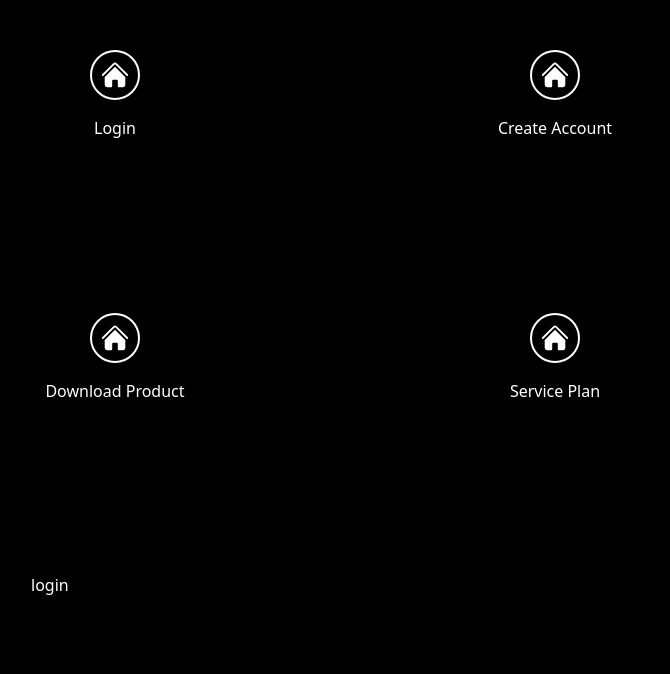
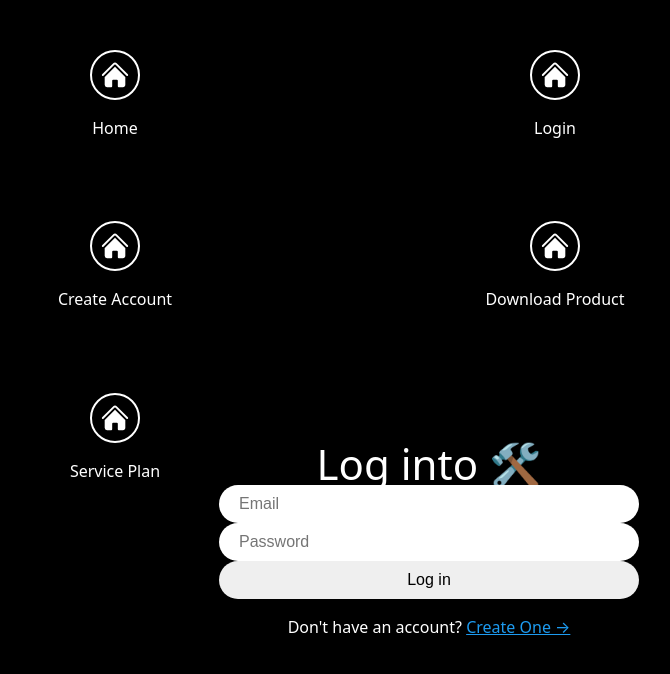
Before and after one commit to david-YJ-Kim/slt.oi, a React (Vite) app: page /soi/v1/brochure/login in a window 1280 px wide. Shown: the top 674 px of the page, without its empty margins (179-849 px from the left). Built offline with nearby package versions, Linux system fonts and the light colour scheme.

Commit message:
#1 라우팅 개발: Ticket 구매하여 제어 기능 초안

```diff
--- /dev/null
+++ b/src/components/auth-components.ts
@@ -0,0 +1,49 @@
+import { styled } from "styled-components";
+
+export const Wrapper = styled.div`
+  height: 100%;
+  display: flex;
+  flex-direction: column;
+  align-items: center;
+  width: 420px;
+  padding: 50px 0px;
+`;
+
+export const Title = styled.h1`
+  font-size: 42px;
+`;
+
+export const Form = styled.form`
+  margin-top: 50px;
+  margin-bottom: 10px;
+  display: flex;
+  flex-direction: column;
+  gap: 10px;
+  width: 100%;
+`;
+
+export const Input = styled.input`
+  padding: 10px 20px;
+  border-radius: 50px;
+  border: none;
+  width: 100%;
+  font-size: 16px;
+  &[type="submit"] {
+    cursor: pointer;
+    &:hover {
+      opacity: 0.8;
+    }
+  }
+`;
+
+export const Error = styled.span`
+  font-weight: 600;
+  color: tomato;
+`;
+
+export const Switcher = styled.span`
+  margin-top: 20px;
+  a {
+    color: #1d9bf0;
+  }
+`;
--- /dev/null
+++ b/src/components/button-components.ts
@@ -0,0 +1,34 @@
+import { styled } from "styled-components";
+
+const Button = styled.button`
+  border: 0;
+  font-size: 12px;
+  padding: 5px 10px;
+  text-transform: uppercase;
+  border-radius: 5px;
+  cursor: pointer;
+`;
+
+export const DeleteButton = styled(Button)`
+  background-color: tomato;
+  color: white;
+  font-weight: 600;
+`;
+
+export const EditButton = styled(Button)`
+  background-color: white;
+  color: black;
+  font-weight: 600;
+`;
+
+export const CancelButton = styled(Button)`
+  background-color: white;
+  color: tomato;
+  font-weight: 600;
+`;
+
+export const SaveButton = styled(Button)`
+  background-color: white;
+  color: blue;
+  font-weight: 600;
+`;
--- a/src/routes/brochure-route.tsx
+++ b/src/routes/brochure-route.tsx
@@ -7,8 +7,9 @@ export default function BrochureRoute({
   children: React.ReactNode;
 }) {
   const user = auth.currentUser;
-  if (user) {
-    return <Navigate to="/service" />;
-  }
+  // 개발을 위해 잠시... 주석
+  // if (user) {
+  //   return <Navigate to="/service" />;
+  // }
   return children;
 }
--- a/src/routes/service-auth-route.tsx
+++ b/src/routes/service-auth-route.tsx
@@ -1,5 +1,6 @@
 import { Navigate } from "react-router-dom";
 import { auth } from "../firebase";
+import oiConstant from "../oi-constant";
 
 export default function ServiceAuthRoute({
   children,
@@ -8,7 +9,13 @@ export default function ServiceAuthRoute({
 }) {
   const user = auth.currentUser;
   if (user === null) {
-    return <Navigate to="/login" />;
+    return (
+      <Navigate
+        to={`${oiConstant.url.brochure.base}${oiConstant.url.brochure.login}`}
+      />
+    );
   }
+
+  // user ticket activation 확인
   return children;
 }
--- a/src/view/layout/brochure-layout.tsx
+++ b/src/view/layout/brochure-layout.tsx
@@ -1,15 +1,38 @@
 import { Link, Outlet, useNavigate } from "react-router-dom";
 import { Menu, MenuItem, Wrapper } from "../../components/layout-styled";
 import oiConstant from "../../oi-constant";
+import { auth } from "../../firebase";
 
 export default function BrochureLayout() {
   const navigate = useNavigate();
+  const user = auth.currentUser;
+
+  // 로그인 된 유저 + Ticker Activation 된 유저는 service로 넘겨야함
 
   return (
     <>
+      <p>{user ? `${user.displayName} is loged in` : null}</p>
       <Wrapper>
         <Menu>
-          <Link to="/soi/v1/brochure/login">
+          <Link to="">
+            <MenuItem>
+              <svg
+                xmlns="http://www.w3.org/2000/svg"
+                viewBox="0 0 24 24"
+                fill="currentColor"
+                className="w-6 h-6"
+              >
+                <path d="M11.47 3.841a.75.75 0 0 1 1.06 0l8.69 8.69a.75.75 0 1 0 1.06-1.061l-8.689-8.69a2.25 2.25 0 0 0-3.182 0l-8.69 8.69a.75.75 0 1 0 1.061 1.06l8.69-8.689Z" />
+                <path d="m12 5.432 8.159 8.159c.03.03.06.058.091.086v6.198c0 1.035-.84 1.875-1.875 1.875H15a.75.75 0 0 1-.75-.75v-4.5a.75.75 0 0 0-.75-.75h-3a.75.75 0 0 0-.75.75V21a.75.75 0 0 1-.75.75H5.625a1.875 1.875 0 0 1-1.875-1.875v-6.198a2.29 2.29 0 0 0 .091-.086L12 5.432Z" />
+              </svg>
+            </MenuItem>
+          </Link>
+          Home
+        </Menu>
+        <Menu>
+          <Link
+            to={`${oiConstant.url.brochure.base}${oiConstant.url.brochure.login}`}
+          >
             <MenuItem>
               <svg
                 xmlns="http://www.w3.org/2000/svg"
--- a/src/view/pages/create-account.tsx
+++ b/src/view/pages/create-account.tsx
@@ -1,3 +1,107 @@
+import { createUserWithEmailAndPassword, updateProfile } from "firebase/auth";
+import React, { useState } from "react";
+import { Form, Link, useNavigate } from "react-router-dom";
+import { FirebaseError } from "firebase/app";
+import {
+  Error,
+  Input,
+  Switcher,
+  Title,
+  Wrapper,
+} from "../../components/auth-components";
+import oiConstant from "../../oi-constant";
+import { auth } from "../../firebase";
+
 export default function CreateAccount() {
-  return <h1>create-account</h1>;
+  const navigate = useNavigate();
+  const [isLoading, setLoading] = useState(false);
+  const [name, setName] = useState("");
+  const [email, setEmail] = useState("");
+  const [password, setPassword] = useState("");
+  const [error, setError] = useState("");
+  const onChange = (e: React.ChangeEvent<HTMLInputElement>) => {
+    const {
+      target: { name, value },
+    } = e;
+    if (name === "name") {
+      setName(value);
+    } else if (name === "email") {
+      setEmail(value);
+    } else if (name === "password") {
+      setPassword(value);
+    }
+  };
+
+  const onSubmit = async (e: React.FormEvent<HTMLFormElement>) => {
+    e.preventDefault();
+    setError(""); // Error 내용 존재 시, 초기화
+    if (isLoading || name === "" || email === "" || password === "") return;
+    try {
+      setLoading(true);
+      const credentials = await createUserWithEmailAndPassword(
+        auth,
+        email,
+        password
+      );
+      console.log(credentials.user);
+      await updateProfile(credentials.user, {
+        displayName: name,
+      });
+      navigate("/");
+    } catch (e) {
+      console.log(e);
+      if (e instanceof FirebaseError) {
+        setError(e.message);
+      }
+      // set Error
+    } finally {
+      setLoading(false);
+    }
+    console.log(name, email, password);
+  };
+  return (
+    <Wrapper>
+      <Title>Join 🛠️</Title>
+      <Form onSubmit={onSubmit}>
+        <Input
+          name="name"
+          onChange={onChange}
+          value={name}
+          placeholder="Name"
+          type="text"
+          required
+        />
+        <Input
+          name="email"
+          onChange={onChange}
+          value={email}
+          placeholder="Email"
+          type="email"
+          required
+        />
+        <Input
+          name="password"
+          onChange={onChange}
+          value={password}
+          placeholder="Password"
+          type="password"
+          required
+        />
+        <Input
+          type="submit"
+          value={isLoading ? "Loading..." : "Create Account"}
+        />
+      </Form>
+      {error != "" ? <Error>{error}</Error> : null}
+      <Switcher>
+        Already have an account?{" "}
+        <Link
+          to={`${oiConstant.url.brochure.base}${oiConstant.url.brochure.login}`}
+        >
+          {" "}
+          Log in &rarr;
+        </Link>
+      </Switcher>
+    </Wrapper>
+  );
 }
--- a/src/view/pages/login.tsx
+++ b/src/view/pages/login.tsx
@@ -1,3 +1,87 @@
-export default function Login() {
-  return <h1>login</h1>;
+import React, { useState } from "react";
+import { Form, Link, useNavigate } from "react-router-dom";
+import { FirebaseError } from "firebase/app";
+import { signInWithEmailAndPassword } from "firebase/auth";
+import { auth } from "../../firebase";
+import {
+  Error,
+  Input,
+  Switcher,
+  Title,
+  Wrapper,
+} from "../../components/auth-components";
+import oiConstant from "../../oi-constant";
+
+export default function UserLogin() {
+  const navigate = useNavigate();
+  const [isLoading, setLoading] = useState(false);
+  const [email, setEmail] = useState("");
+  const [password, setPassword] = useState("");
+  const [error, setError] = useState("");
+  const onChange = (e: React.ChangeEvent<HTMLInputElement>) => {
+    const {
+      target: { name, value },
+    } = e;
+    if (name === "email") {
+      setEmail(value);
+    } else if (name === "password") {
+      setPassword(value);
+    }
+  };
+
+  const onSubmit = async (e: React.FormEvent<HTMLFormElement>) => {
+    e.preventDefault();
+    setError(""); // Error 내용 존재 시, 초기화
+    if (isLoading || email === "" || password === "") return;
+    try {
+      setLoading(true);
+      await signInWithEmailAndPassword(auth, email, password);
+
+      // user activation 확인
+      // fail 이면, service plan으로
+      navigate("/");
+    } catch (e) {
+      console.log(e);
+      if (e instanceof FirebaseError) {
+        setError(e.message);
+      }
+      // set Error
+    } finally {
+      setLoading(false);
+    }
+    console.log(name, email, password);
+  };
+  return (
+    <Wrapper>
+      <Title>Log into 🛠️</Title>
+      <Form onSubmit={onSubmit}>
+        <Input
+          name="email"
+          onChange={onChange}
+          value={email}
+          placeholder="Email"
+          type="email"
+          required
+        />
+        <Input
+          name="password"
+          onChange={onChange}
+          value={password}
+          placeholder="Password"
+          type="password"
+          required
+        />
+        <Input type="submit" value={isLoading ? "Loading..." : "Log in"} />
+      </Form>
+      {error != "" ? <Error>{error}</Error> : null}
+      <Switcher>
+        Don't have an account?{" "}
+        <Link
+          to={`${oiConstant.url.brochure.base}${oiConstant.url.brochure.createAccount}`}
+        >
+          Create One &rarr;
+        </Link>
+      </Switcher>
+    </Wrapper>
+  );
 }
--- a/src/view/pages/purchase-ticket.tsx
+++ b/src/view/pages/purchase-ticket.tsx
@@ -1,3 +1,40 @@
+import { useNavigate } from "react-router-dom";
+import { SaveButton } from "../../components/button-components";
+import { Wrapper } from "../../components/layout-styled";
+import { auth, db } from "../../firebase";
+import oiConstant from "../../oi-constant";
+import { addDoc, collection } from "firebase/firestore";
+
 export default function PurchaseTicket() {
-  return <h1>Purchase our service plan.</h1>;
+  const user = auth.currentUser;
+  const navigate = useNavigate();
+  const onPurchase = async (e: React.MouseEvent<HTMLButtonElement>) => {
+    e.preventDefault();
+    if (!user) {
+      alert("Please log in first.");
+      navigate(
+        `${oiConstant.url.brochure.base}${oiConstant.url.brochure.login}`
+      );
+      return;
+    }
+
+    confirm("Are you sure to purchase ticket?");
+    try {
+      await addDoc(collection(db, "tickets"), {
+        userId: user.uid,
+        username: user.displayName,
+        createdAt: Date.now(),
+        expiredAt: Date.now() + 100,
+        grade: "A",
+      });
+    } catch (e) {
+      console.log(e);
+    }
+  };
+
+  return (
+    <Wrapper>
+      <SaveButton onClick={onPurchase}>Purchase Ticket</SaveButton>
+    </Wrapper>
+  );
 }
```
